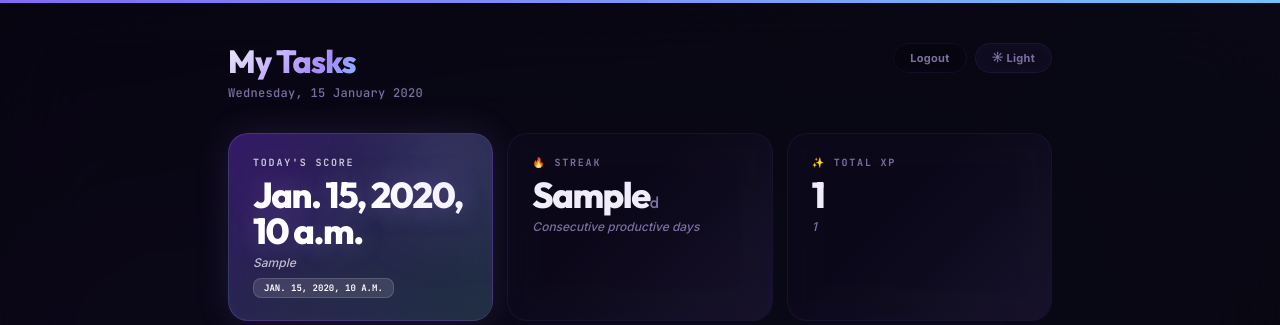
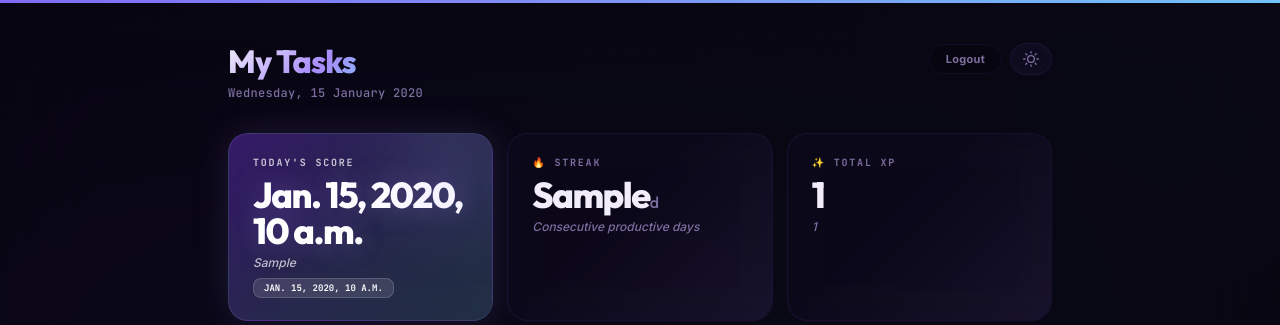
Before and after one commit to manyatagupta/productivity_tracker, a Django app: template tracker/templates/tracker/index.html in a window 1280 px wide. Shown: the top 325 px of the page. Run offline with Django 5.2, Linux system fonts and the light colour scheme; data comes from the database, SQL or seed files in the repository; the template is opened without the code that fills it: values that come from a table or form of the project are taken from there, most other values are stand-ins (such as "Sample title", 1, 10 or a date in 2020); parts of the project's set-up code (start-up, migrations or seed data) failed here and were passed over.

Commit message:
UI Enhancement: Implement icon-based Dark/Light mode toggle

```diff
--- a/tracker/templates/tracker/index.html
+++ b/tracker/templates/tracker/index.html
@@ -1136,8 +1136,12 @@
                         {% csrf_token %}
                         <button type="submit" class="pill-btn" style="background: transparent; cursor: pointer;">Logout</button>
                     </form>
-                    <a href="?toggle_dark=1" class="pill-btn">
-                        {% if light_mode %}◑ Dark{% else %}☀ Light{% endif %}
+                    <a href="?toggle_dark=1" class="pill-btn icon-btn" aria-label="Toggle Theme" style="padding: 7px 12px; display: flex; align-items: center; justify-content: center;">
+                        {% if light_mode %}
+                            <svg width="16" height="16" viewBox="0 0 24 24" fill="none" stroke="currentColor" stroke-width="2" stroke-linecap="round" stroke-linejoin="round"><path d="M21 12.79A9 9 0 1 1 11.21 3 7 7 0 0 0 21 12.79z"></path></svg>
+                        {% else %}
+                            <svg width="16" height="16" viewBox="0 0 24 24" fill="none" stroke="currentColor" stroke-width="2" stroke-linecap="round" stroke-linejoin="round"><circle cx="12" cy="12" r="5"></circle><line x1="12" y1="1" x2="12" y2="3"></line><line x1="12" y1="21" x2="12" y2="23"></line><line x1="4.22" y1="4.22" x2="5.64" y2="5.64"></line><line x1="18.36" y1="18.36" x2="19.78" y2="19.78"></line><line x1="1" y1="12" x2="3" y2="12"></line><line x1="21" y1="12" x2="23" y2="12"></line><line x1="4.22" y1="19.78" x2="5.64" y2="18.36"></line><line x1="18.36" y1="5.64" x2="19.78" y2="4.22"></line></svg>
+                        {% endif %}
                     </a>
                 </div>
             </div>
```
